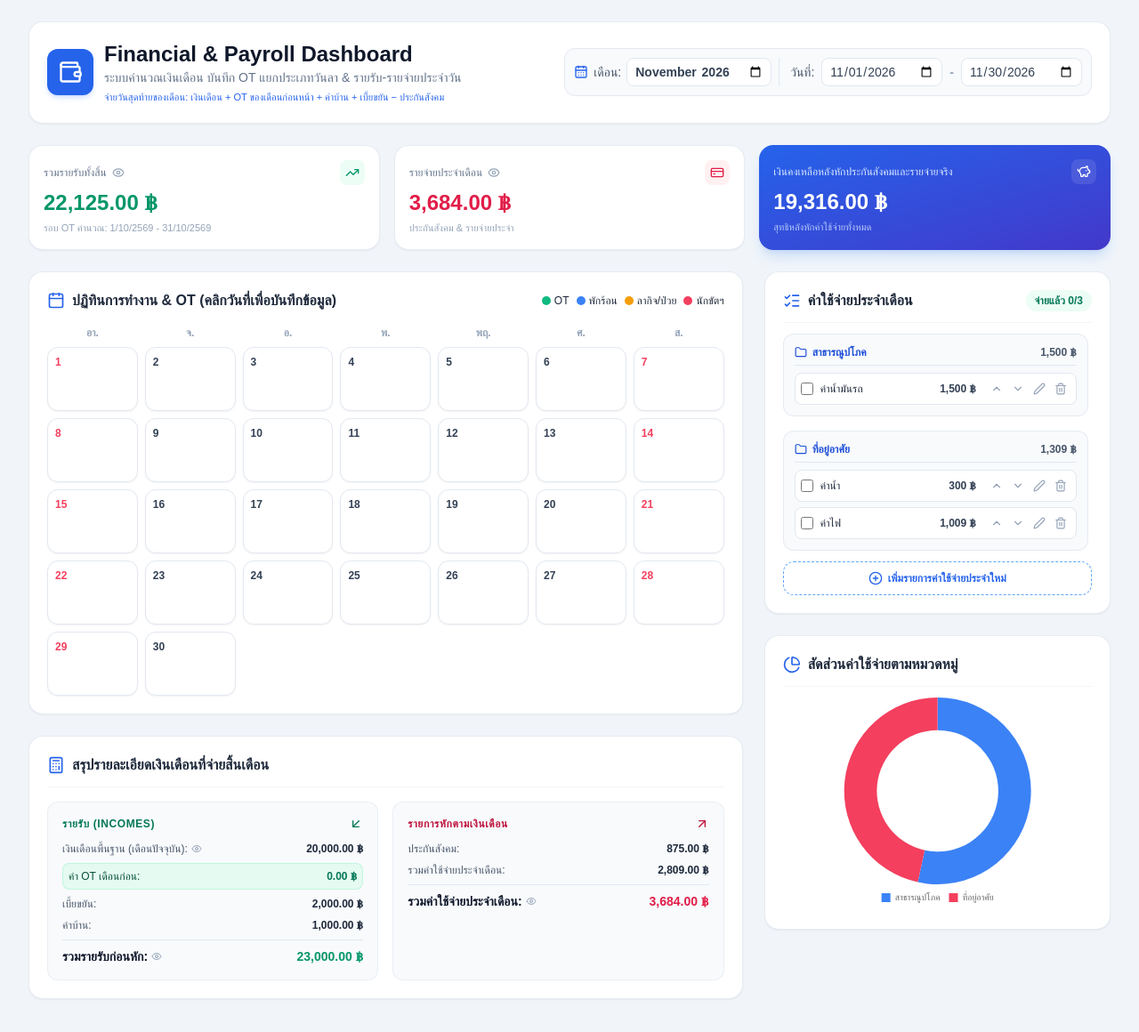
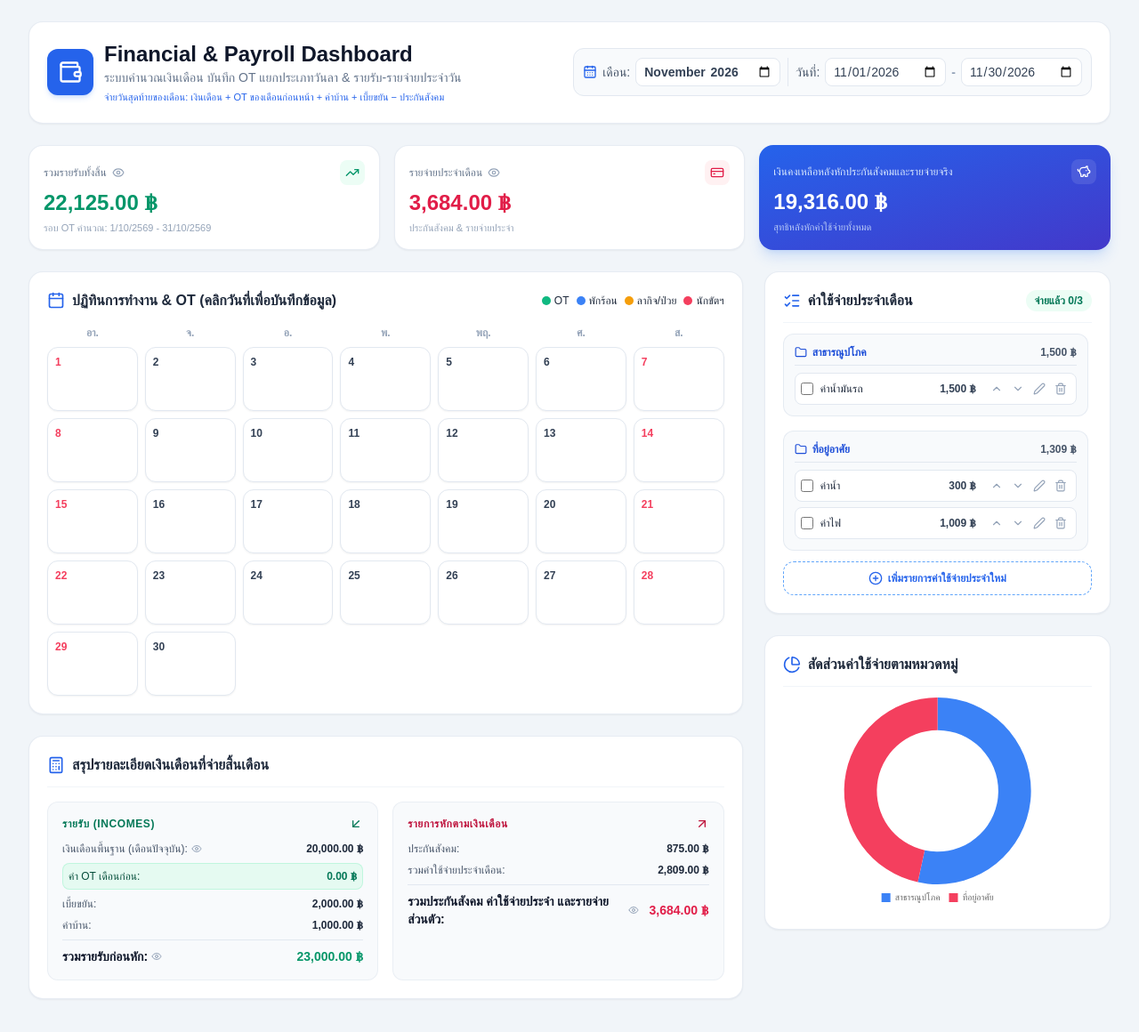
Before and after one commit to nam-notebook/Payroll-mek, a plain HTML site: page index.html in a window 1280 px wide. Shown: the whole page at 89% size. Drawn offline with nearby package versions, Linux system fonts and the light colour scheme; a web font is replaced by a local one.

Commit message:
Update index.html

```diff
--- a/index.html
+++ b/index.html
@@ -78,10 +78,8 @@
             </div>
 
             <!-- Custom Date Range -->
-            <div class="flex items-center gap-1 text-slate-600 font-medium pl-0 sm:pl-1">
-                <span>วันที่:</span>
-            </div>
-            <div class="flex items-center gap-2 w-full sm:w-auto">
+            <div class="flex items-center gap-1.5 w-full sm:w-auto flex-wrap sm:flex-nowrap">
+                <span class="text-slate-600 font-medium whitespace-nowrap">วันที่:</span>
                 <input type="date" id="startDate" onchange="renderApp()" class="bg-white border border-slate-200 rounded-lg px-2 py-1 focus:outline-none focus:ring-2 focus:ring-blue-500 font-medium text-slate-700 text-xs sm:text-sm">
                 <span class="text-slate-400 font-semibold">-</span>
                 <input type="date" id="endDate" onchange="renderApp()" class="bg-white border border-slate-200 rounded-lg px-2 py-1 focus:outline-none focus:ring-2 focus:ring-blue-500 font-medium text-slate-700 text-xs sm:text-sm">
@@ -218,7 +216,7 @@
                             <div class="flex justify-between items-center gap-3"><span>รวมค่าใช้จ่ายประจำเดือน:</span><span id="sumFixedMonthlyExpenses" class="font-semibold text-slate-800 whitespace-nowrap">0.00 ฿</span></div>
                             <div class="border-t border-slate-200 pt-2 flex justify-between items-center gap-3 font-bold text-sm text-slate-900">
                                 <span class="flex items-center gap-1">
-                                    รวมค่าใช้จ่ายประจำเดือน:
+                                    รวมประกันสังคม ค่าใช้จ่ายประจำ และรายจ่ายส่วนตัว:
                                     <button onclick="toggleVisibility('sumTotalDeductionsVal')" class="text-slate-400 hover:text-slate-600"><i data-lucide="eye" id="eyeIcon_sumTotalDeductionsVal" class="w-3 h-3"></i></button>
                                 </span>
                                 <span id="sumTotalDeductions" class="text-rose-600 whitespace-nowrap">0.00 ฿</span>
```
